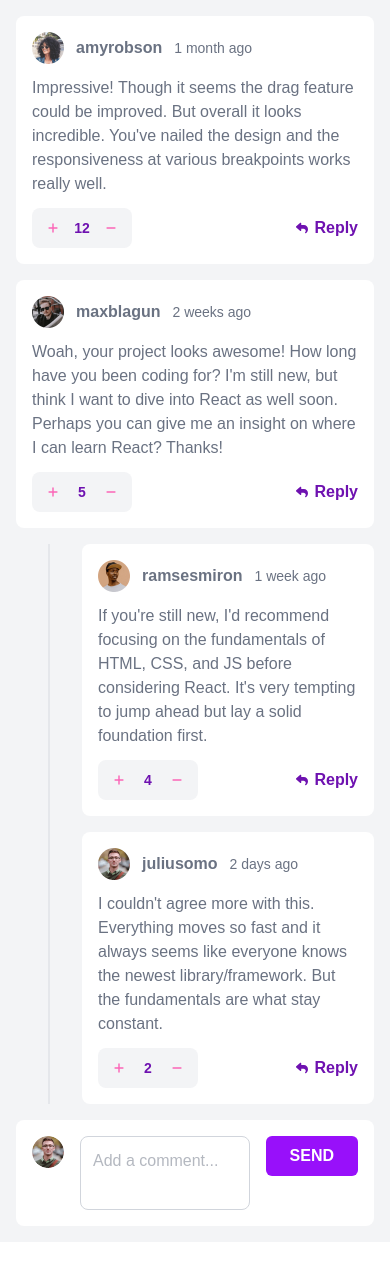
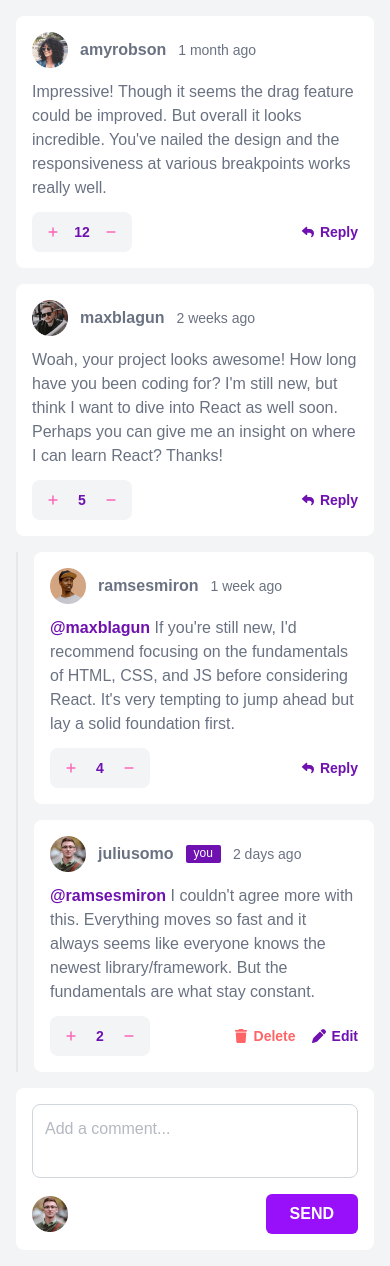
Before and after one commit to Innocent-Leo/Job-listings, a React (Vite) app: page / in a window 390 px wide. Before the commit the page ends 1242 px from the top, so only its background shows below. Built offline with nearby package versions, Linux system fonts and the light colour scheme.

Commit message:
feat: add edit and delete functionality to comments and enhance comment form layout

```diff
--- a/src/components/comments/CommentCard.jsx
+++ b/src/components/comments/CommentCard.jsx
@@ -1,7 +1,9 @@
 import React from "react";
-import { FaPlus, FaMinus, FaReply } from "react-icons/fa6";
+import { FaPlus, FaMinus, FaReply, FaTrash, FaPen } from "react-icons/fa6";
 
-const CommentCard = ({ comment }) => {
+const CommentCard = ({ comment, currentUser, isReply = true }) => {
+  const isOwnComment = comment.user.username === currentUser.username;
+
   return (
     <div className="mx-auto flex max-w-2xl gap-4 rounded-lg bg-white p-4">
       {/* Score section for large screens */}
@@ -9,9 +11,11 @@ const CommentCard = ({ comment }) => {
         <button>
           <FaPlus className="w-2.5 text-pink-400" />
         </button>
+
         <span className="text-sm font-bold text-purple-800">
           {comment.score}
         </span>
+
         <button>
           <FaMinus className="w-2.5 text-pink-400" />
         </button>
@@ -22,18 +26,50 @@ const CommentCard = ({ comment }) => {
         {/* Header */}
         <div className="flex items-center justify-between">
           <div className="flex items-center gap-3">
-            <img className="w-8" src={comment.user.image.webp} alt="avatar" />
+            <img className="w-9" src={comment.user.image.webp} alt="avatar" />
+
             <span className="font-bold">{comment.user.username}</span>
+
+            {isOwnComment && (
+              <span className="rounded-xs bg-purple-800 px-2 pb-0.5 text-xs font-medium text-white">
+                you
+              </span>
+            )}
+
             <span className="text-sm text-gray-500">{comment.createdAt}</span>
           </div>
 
           {/* Reply button for large screens */}
-          <div className="hidden items-center gap-1.5 font-bold text-purple-800 sm:flex">
-            <FaReply className="w-3" />
-            <button>Reply</button>
+          <div className="hidden sm:block">
+            {isOwnComment ? (
+              <div className="flex items-center gap-4">
+                <button className="flex items-center gap-1.5 text-sm font-bold text-red-400 hover:opacity-50">
+                  <FaTrash />
+                  Delete
+                </button>
+                <button className="flex items-center gap-1.5 text-sm font-bold text-purple-800 hover:opacity-50">
+                  <FaPen />
+                  Edit
+                </button>
+              </div>
+            ) : (
+              <div className="flex items-center gap-1.5 text-sm font-bold text-purple-800 hover:opacity-50">
+                <FaReply className="w-3" />
+                <button>Reply</button>
+              </div>
+            )}
           </div>
         </div>
-        <p>{comment.content}</p>
+
+        {/* Text */}
+        <p>
+          {isReply && "replyingTo" in comment && (
+            <span className="font-semibold text-purple-800">
+              @{comment.replyingTo}{" "}
+            </span>
+          )}
+          {comment.content}
+        </p>
 
         {/* Score and Reply button for small screens */}
         <div className="flex items-center justify-between sm:hidden">
@@ -51,10 +87,27 @@ const CommentCard = ({ comment }) => {
           </div>
 
           {/* Reply button for small screens */}
-          <div className="flex items-center gap-1.5 font-bold text-purple-800 sm:hidden">
+          {isOwnComment ? (
+            <div className="flex items-center gap-4">
+              <button className="flex items-center gap-1.5 text-sm font-bold text-red-400 hover:opacity-50">
+                <FaTrash />
+                Delete
+              </button>
+              <button className="flex items-center gap-1.5 text-sm font-bold text-purple-800 hover:opacity-50">
+                <FaPen />
+                Edit
+              </button>
+            </div>
+          ) : (
+            <div className="flex items-center gap-1.5 text-sm font-bold text-purple-800 hover:opacity-50 sm:hidden">
+              <FaReply className="w-3" />
+              <button>Reply</button>
+            </div>
+          )}
+          {/* <div className="flex items-center gap-1.5 text-sm font-bold text-purple-800 sm:hidden">
             <FaReply className="w-3" />
             <button>Reply</button>
-          </div>
+          </div> */}
         </div>
       </div>
     </div>
--- a/src/components/comments/CommentList.jsx
+++ b/src/components/comments/CommentList.jsx
@@ -8,7 +8,11 @@ const CommentList = () => {
   return (
     <div className="flex max-w-2xl flex-col gap-4">
       {data.comments.map((comment) => (
-        <CommentThread key={comment.id} comment={comment} />
+        <CommentThread
+          key={comment.id}
+          comment={comment}
+          currentUser={data.currentUser}
+        />
       ))}
     </div>
   );
--- a/src/components/comments/CommentThread.jsx
+++ b/src/components/comments/CommentThread.jsx
@@ -1,14 +1,18 @@
 import React from "react";
 import CommentCard from "./CommentCard";
 
-const CommentThread = ({ comment }) => {
+const CommentThread = ({ comment, currentUser }) => {
   return (
     <>
-      <CommentCard comment={comment} />
+      <CommentCard comment={comment} currentUser={currentUser} />
       {comment.replies?.length > 0 && (
-        <div className="ml-8 space-y-4 border-l-2 border-gray-200 pl-8">
+        <div className="space-y-4 border-l-2 border-gray-200 pl-4 sm:ml-8 sm:pl-8">
           {comment.replies.map((reply) => (
-            <CommentCard key={reply.id} comment={reply} />
+            <CommentCard
+              key={reply.id}
+              comment={reply}
+              currentUser={currentUser}
+            />
           ))}
         </div>
       )}
--- a/src/components/form/AddCommentForm.jsx
+++ b/src/components/form/AddCommentForm.jsx
@@ -13,9 +13,36 @@ const AddCommentForm = () => {
 
   return (
     <div className="mx-auto max-w-2xl rounded-lg bg-white p-4">
-      <form onSubmit={handleSubmit} className="flex gap-4">
+      <form onSubmit={handleSubmit} className="">
+        <div className="flex flex-col gap-4 sm:hidden">
+          <textarea
+            className="w-full resize-none rounded-lg border border-gray-300 p-3 focus:ring-2 focus:ring-purple-500 focus:outline-none"
+            rows="2"
+            placeholder="Add a comment..."
+            value={content}
+            onChange={(e) => setContent(e.target.value)}
+            required
+          />
+
+          <div className="flex items-center justify-between">
             <img
-          className="h-8 w-8 rounded-full"
+              className="h-9 w-9"
+              src={data.currentUser.image.webp}
+              alt="Your avatar"
+            />
+
+            <button
+              type="submit"
+              className="rounded-md bg-purple-600 px-6 py-2 font-semibold text-white uppercase hover:bg-purple-700"
+            >
+              Send
+            </button>
+          </div>
+        </div>
+
+        <div className="hidden gap-4 sm:flex">
+          <img
+            className="h-9 w-9"
             src={data.currentUser.image.webp}
             alt="Your avatar"
           />
@@ -37,6 +64,7 @@ const AddCommentForm = () => {
               Send
             </button>
           </div>
+        </div>
       </form>
     </div>
   );
```
Lines whose indentation alone changed are shown as unchanged.
